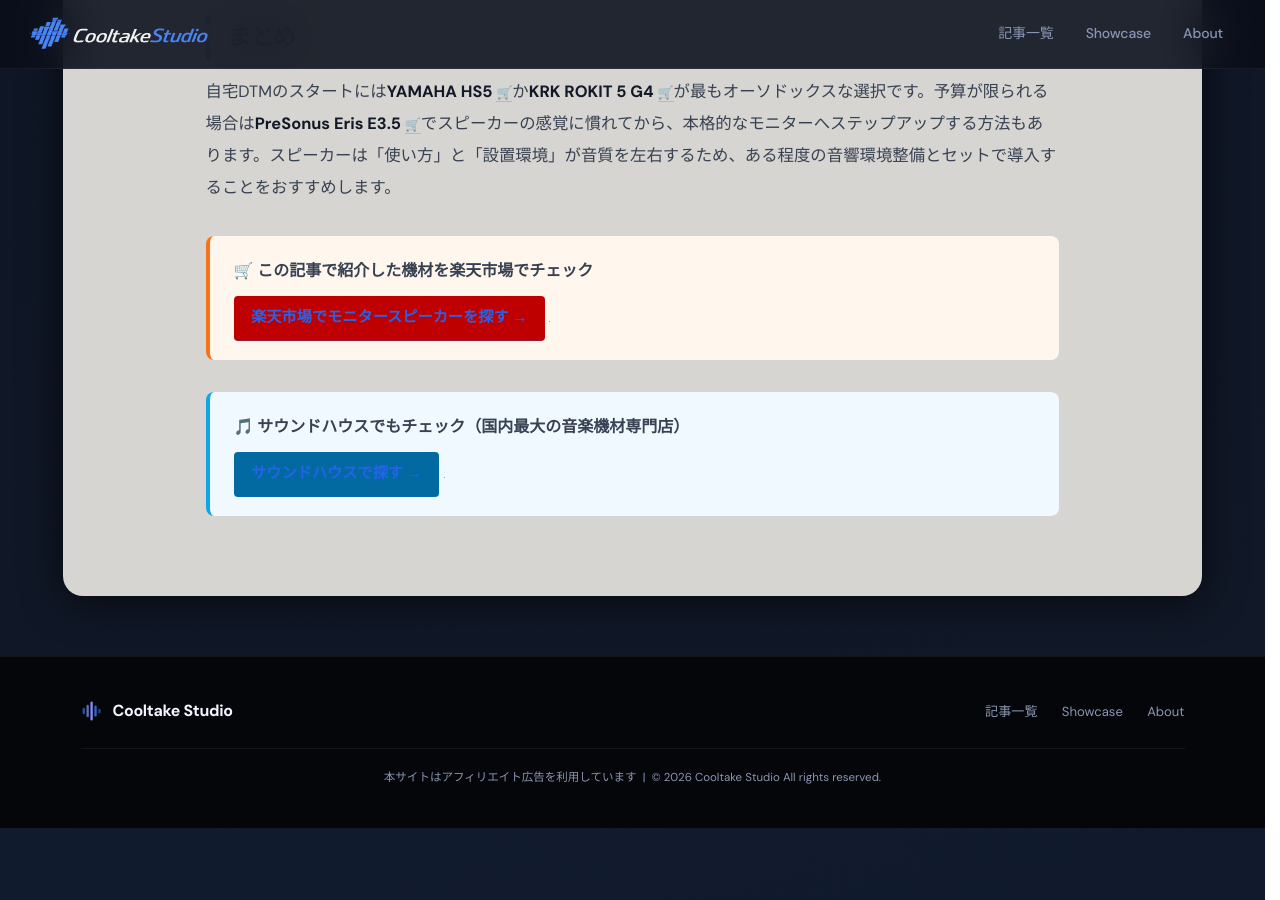
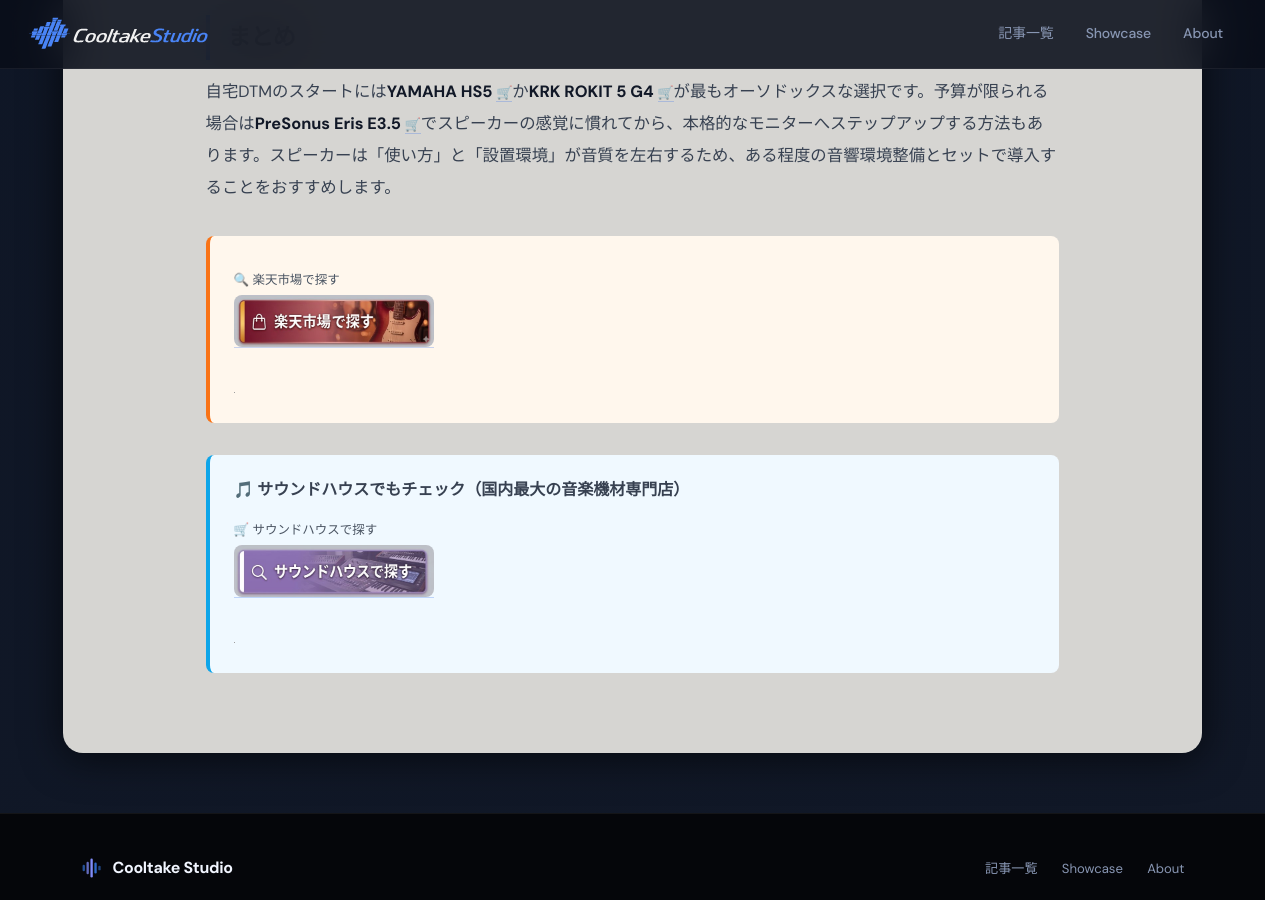
Before and after one commit to cooltake/cooltake-staging, a Jekyll site: the page built from _posts/2026-05-12-studio-monitor-guide.md, in a window 1280 px wide and 900 px high, scrolled down 4349 px. Built offline with Jekyll 4.4.1, drawn with Linux system fonts in a browser that asks for light colours; some web fonts are replaced; grey boxes are pictures that could not be loaded.

Commit message:
style: replace old CTA buttons with image buttons in 2026-05-12-studio-monitor-guide.md

```diff
--- a/_posts/2026-05-12-studio-monitor-guide.md
+++ b/_posts/2026-05-12-studio-monitor-guide.md
@@ -97,13 +97,14 @@
 自宅DTMのスタートには**YAMAHA HS5**<a href="https://h.accesstrade.net/sp/cc?rk=01001xqc00os63&url=https%3A%2F%2Fwww.soundhouse.co.jp%2Fproducts%2Fdetail%2Fitem%2F184221%2F" rel="nofollow" referrerpolicy="no-referrer-when-downgrade" style="font-size:.8rem;color:#1e3a5f;font-weight:600;margin-left:.3em;">🛒</a>か**KRK ROKIT 5 G4**<a href="https://h.accesstrade.net/sp/cc?rk=01001xqc00os63&url=https%3A%2F%2Fwww.soundhouse.co.jp%2Fproducts%2Fdetail%2Fitem%2F346956%2F" rel="nofollow" referrerpolicy="no-referrer-when-downgrade" style="font-size:.8rem;color:#1e3a5f;font-weight:600;margin-left:.3em;">🛒</a>が最もオーソドックスな選択です。予算が限られる場合は**PreSonus Eris E3.5**<a href="https://h.accesstrade.net/sp/cc?rk=01001xqc00os63&url=https%3A%2F%2Fwww.soundhouse.co.jp%2Fproducts%2Fdetail%2Fitem%2F284742%2F" rel="nofollow" referrerpolicy="no-referrer-when-downgrade" style="font-size:.8rem;color:#1e3a5f;font-weight:600;margin-left:.3em;">🛒</a>でスピーカーの感覚に慣れてから、本格的なモニターへステップアップする方法もあります。スピーカーは「使い方」と「設置環境」が音質を左右するため、ある程度の音響環境整備とセットで導入することをおすすめします。
 
 <div style="margin:2rem 0;padding:1.2rem 1.5rem;background:#fff7ed;border-left:4px solid #f97316;border-radius:8px;">
-<p style="margin:0 0 .6rem;font-weight:bold;font-size:1rem;">&#x1F6D2; この記事で紹介した機材を楽天市場でチェック</p>
-<a href="//af.moshimo.com/af/c/click?a_id=5565352&amp;p_id=54&amp;pc_id=54&amp;pl_id=616&amp;url=https%3A%2F%2Fsearch.rakuten.co.jp%2Fsearch%2Fmall%2F%25E3%2583%25A2%25E3%2583%258B%25E3%2582%25BF%25E3%2583%25BC%25E3%2582%25B9%25E3%2583%2594%25E3%2583%25BC%25E3%2582%25AB%25E3%2583%25BC%2F" rel="nofollow" referrerpolicy="no-referrer-when-downgrade" style="display:inline-block;background:#bf0000;color:#fff;padding:.45rem 1.1rem;border-radius:4px;text-decoration:none;font-weight:bold;font-size:.95rem;">楽天市場でモニタースピーカーを探す →</a>
+<div style="margin:.8rem 0;"><span style="display:block;font-size:.78rem;color:#4b5563;margin-bottom:3px;margin-top:6px;">🔍 楽天市場で探す</span>
+<a href="//af.moshimo.com/af/c/click?a_id=5565352&amp;p_id=54&amp;pc_id=54&amp;pl_id=616&amp;url=https%3A%2F%2Fsearch.rakuten.co.jp%2Fsearch%2Fmall%2F%25E3%2583%25A2%25E3%2583%258B%25E3%2582%25BF%25E3%2583%25BC%25E3%2582%25B9%25E3%2583%2594%25E3%2583%25BC%25E3%2582%25AB%25E3%2583%25BC%2F" rel="nofollow" referrerpolicy="no-referrer-when-downgrade" style="display:inline-block;text-decoration:none;"><img src="/assets/images/btn-rakuten.jpg" alt="楽天市場で探す" width="200" style="height:auto;border-radius:8px;display:block;"></a></div>
 <img src="//i.moshimo.com/af/i/impression?a_id=5565352&amp;p_id=54&amp;pc_id=54&amp;pl_id=616" width="1" height="1" style="border:none;" alt="" loading="lazy">
 </div>
 
 <div style="margin:2rem 0;padding:1.2rem 1.5rem;background:#f0f9ff;border-left:4px solid #0ea5e9;border-radius:8px;">
 <p style="margin:0 0 .6rem;font-weight:bold;font-size:1rem;">&#x1F3B5; サウンドハウスでもチェック（国内最大の音楽機材専門店）</p>
-<a href="https://h.accesstrade.net/sp/cc?rk=01001xqc00os63&url=https%3A%2F%2Fwww.soundhouse.co.jp%2Fsearch%2Findex%2F%3Fsearch_all%3D%25E3%2583%25A2%25E3%2583%258B%25E3%2582%25BF%25E3%2583%25BC%25E3%2582%25B9%25E3%2583%2594%25E3%2583%25BC%25E3%2582%25AB%25E3%2583%25BC" rel="nofollow" referrerpolicy="no-referrer-when-downgrade" style="display:inline-block;background:#0369a1;color:#fff;padding:.45rem 1.1rem;border-radius:4px;text-decoration:none;font-weight:bold;font-size:.95rem;">サウンドハウスで探す →</a>
+<div style="margin:.8rem 0;"><span style="display:block;font-size:.78rem;color:#4b5563;margin-bottom:3px;margin-top:6px;">🛒 サウンドハウスで探す</span>
+<a href="https://h.accesstrade.net/sp/cc?rk=01001xqc00os63&url=https%3A%2F%2Fwww.soundhouse.co.jp%2Fsearch%2Findex%2F%3Fsearch_all%3D%25E3%2583%25A2%25E3%2583%258B%25E3%2582%25BF%25E3%2583%25BC%25E3%2582%25B9%25E3%2583%2594%25E3%2583%25BC%25E3%2582%25AB%25E3%2583%25BC" rel="nofollow" referrerpolicy="no-referrer-when-downgrade" style="display:inline-block;text-decoration:none;"><img src="/assets/images/btn-soundhouse.jpg" alt="サウンドハウスで探す" width="200" style="height:auto;border-radius:8px;display:block;"></a></div>
 <img src="https://h.accesstrade.net/sp/rr?rk=01001xqc00os63" width="1" height="1" border="0" alt="" loading="lazy">
 </div>
```
